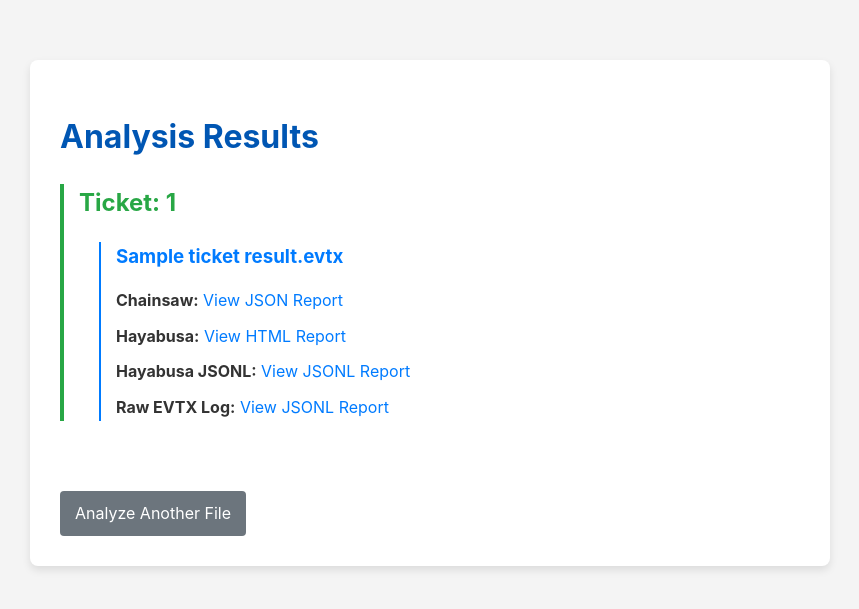
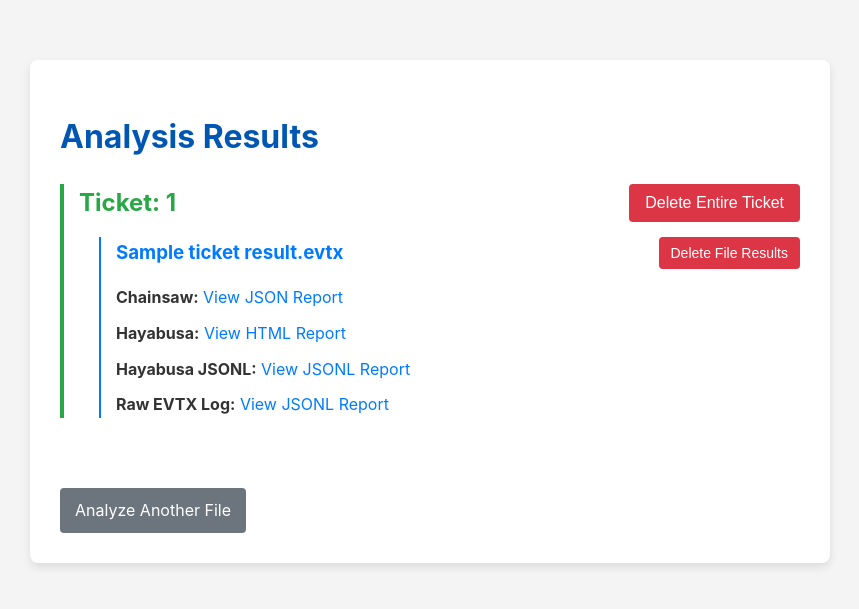
Before and after one commit to TheDr1ver/chayabusaw, a FastAPI app: template app/templates/results.html in a window 1280 px wide. Shown: the top 609 px of the page, without its empty margins (210-1069 px from the left). Run offline with FastAPI, Linux system fonts and the light colour scheme; the template is opened without the code that fills it: most values are stand-ins (such as "Sample title", 1, 10 or a date in 2020); parts of the project's set-up code (start-up, migrations or seed data) failed here and were passed over.

Commit message:
re-add delete button

```diff
--- a/app/main.py
+++ b/app/main.py
@@ -10,8 +10,8 @@ import zipfile
 from pathlib import Path
 
 import Evtx.Evtx as evtx
-from fastapi import FastAPI, File, UploadFile, Request, Form
-from fastapi.responses import HTMLResponse, RedirectResponse
+from fastapi import FastAPI, File, UploadFile, Request, Form, HTTPException
+from fastapi.responses import HTMLResponse, RedirectResponse, JSONResponse
 from fastapi.staticfiles import StaticFiles
 from fastapi.templating import Jinja2Templates
 
@@ -210,7 +210,10 @@ async def handle_file_upload(file: UploadFile = File(...), ticket_number: str =
     session_dir:Path = UPLOAD_DIR / session_id
     session_dir.mkdir()
 
-    upload_path = session_dir / (file.filename or "uploaded_file")
+    if not file.filename:
+        raise HTTPException(status_code=400, detail="No filename provided")
+
+    upload_path = session_dir / file.filename
 
     try:
         # Save the uploaded file
@@ -324,3 +327,94 @@ async def show_results(request: Request):
         "results.html",
         {"request": request, "results": results_by_ticket}
     )
+
+@app.delete("/delete-results/{ticket_number}/{file_stem}")
+async def delete_results(ticket_number: str, file_stem: str):
+    """Deletes the results directory and all associated files for a specific file stem within a ticket."""
+
+    try:
+        # Construct the path to the results directory for this ticket and file stem
+        results_dir_path = RESULTS_DIR / ticket_number / file_stem
+
+        # Check if the directory exists
+        if not results_dir_path.exists():
+            logger.warning(f"Results directory not found: {results_dir_path}")
+            raise HTTPException(status_code=404, detail=f"Results directory for '{file_stem}' in ticket '{ticket_number}' not found")
+
+        if not results_dir_path.is_dir():
+            logger.warning(f"Path exists but is not a directory: {results_dir_path}")
+            raise HTTPException(status_code=400, detail=f"'{file_stem}' is not a valid results directory")
+
+        # Delete the entire directory and its contents
+        shutil.rmtree(results_dir_path)
+        logger.info(f"Successfully deleted results directory: {results_dir_path}")
+
+        # Also clean up the corresponding JSONL directory if it exists
+        jsonl_dir_path = JSONL_DIR / ticket_number / file_stem
+        if jsonl_dir_path.exists() and jsonl_dir_path.is_dir():
+            shutil.rmtree(jsonl_dir_path)
+            logger.info(f"Successfully deleted JSONL directory: {jsonl_dir_path}")
+
+        # Check if the ticket directory is now empty and remove it if so
+        ticket_results_dir = RESULTS_DIR / ticket_number
+        if ticket_results_dir.exists() and ticket_results_dir.is_dir() and not any(ticket_results_dir.iterdir()):
+            ticket_results_dir.rmdir()
+            logger.info(f"Removed empty ticket directory: {ticket_results_dir}")
+
+        ticket_jsonl_dir = JSONL_DIR / ticket_number
+        if ticket_jsonl_dir.exists() and ticket_jsonl_dir.is_dir() and not any(ticket_jsonl_dir.iterdir()):
+            ticket_jsonl_dir.rmdir()
+            logger.info(f"Removed empty ticket JSONL directory: {ticket_jsonl_dir}")
+
+        return JSONResponse(
+            status_code=200,
+            content={"message": f"Successfully deleted results for '{file_stem}' in ticket '{ticket_number}'"}
+        )
+
+    except PermissionError as e:
+        logger.error(f"Permission denied when deleting {ticket_number}/{file_stem}: {e}")
+        raise HTTPException(status_code=403, detail="Permission denied: Unable to delete results directory")
+
+    except Exception as e:
+        logger.error(f"Error deleting results for {ticket_number}/{file_stem}: {e}")
+        raise HTTPException(status_code=500, detail=f"Internal server error: {str(e)}")
+
+@app.delete("/delete-ticket/{ticket_number}")
+async def delete_ticket(ticket_number: str):
+    """Deletes all results for an entire ticket."""
+
+    try:
+        # Construct the path to the ticket directory
+        ticket_results_dir = RESULTS_DIR / ticket_number
+        ticket_jsonl_dir = JSONL_DIR / ticket_number
+
+        deleted_something = False
+
+        # Delete the results directory if it exists
+        if ticket_results_dir.exists() and ticket_results_dir.is_dir():
+            shutil.rmtree(ticket_results_dir)
+            logger.info(f"Successfully deleted ticket results directory: {ticket_results_dir}")
+            deleted_something = True
+
+        # Delete the JSONL directory if it exists
+        if ticket_jsonl_dir.exists() and ticket_jsonl_dir.is_dir():
+            shutil.rmtree(ticket_jsonl_dir)
+            logger.info(f"Successfully deleted ticket JSONL directory: {ticket_jsonl_dir}")
+            deleted_something = True
+
+        if not deleted_something:
+            logger.warning(f"No directories found for ticket: {ticket_number}")
+            raise HTTPException(status_code=404, detail=f"No results found for ticket '{ticket_number}'")
+
+        return JSONResponse(
+            status_code=200,
+            content={"message": f"Successfully deleted all results for ticket '{ticket_number}'"}
+        )
+
+    except PermissionError as e:
+        logger.error(f"Permission denied when deleting ticket {ticket_number}: {e}")
+        raise HTTPException(status_code=403, detail="Permission denied: Unable to delete ticket directory")
+
+    except Exception as e:
+        logger.error(f"Error deleting ticket {ticket_number}: {e}")
+        raise HTTPException(status_code=500, detail=f"Internal server error: {str(e)}")
--- a/app/templates/results.html
+++ b/app/templates/results.html
@@ -9,13 +9,27 @@
         body { font-family: -apple-system, BlinkMacSystemFont, "Segoe UI", Roboto, "Helvetica Neue", Arial, sans-serif; line-height: 1.6; color: #333; max-width: 800px; margin: 40px auto; padding: 20px; background-color: #f4f4f4; }
         h1, h2 { color: #0056b3; }
         .container { background-color: #fff; padding: 30px; border-radius: 8px; box-shadow: 0 4px 8px rgba(0,0,0,0.1); }
-        .result-group { border-left: 3px solid #007bff; padding-left: 15px; margin-bottom: 30px; }
+        .result-group { border-left: 3px solid #007bff; padding-left: 15px; margin-bottom: 30px; position: relative; }
+        .ticket-header { display: flex; justify-content: space-between; align-items: center; margin-bottom: 15px; }
+        .file-header { display: flex; justify-content: space-between; align-items: center; margin-bottom: 10px; }
         ul { list-style-type: none; padding-left: 0; }
         li { margin-bottom: 10px; }
         a { color: #007bff; text-decoration: none; }
         a:hover { text-decoration: underline; }
         .back-link { display: inline-block; margin-top: 30px; background-color: #6c757d; color: white; padding: 10px 15px; border-radius: 4px; }
         .back-link:hover { background-color: #5a6268; text-decoration: none; }
+        .delete-btn { background-color: #dc3545; color: white; border: none; padding: 8px 12px; border-radius: 4px; cursor: pointer; font-size: 14px; margin-left: 10px; }
+        .delete-btn:hover { background-color: #c82333; }
+        .delete-ticket-btn { background-color: #dc3545; color: white; border: none; padding: 10px 16px; border-radius: 4px; cursor: pointer; font-size: 16px; }
+        .delete-ticket-btn:hover { background-color: #c82333; }
+        .modal { display: none; position: fixed; z-index: 1000; left: 0; top: 0; width: 100%; height: 100%; background-color: rgba(0,0,0,0.5); }
+        .modal-content { background-color: #fff; margin: 15% auto; padding: 20px; border-radius: 8px; width: 400px; text-align: center; }
+        .modal-buttons { margin-top: 20px; }
+        .modal-btn { padding: 10px 20px; margin: 0 10px; border: none; border-radius: 4px; cursor: pointer; }
+        .confirm-btn { background-color: #dc3545; color: white; }
+        .cancel-btn { background-color: #6c757d; color: white; }
+        .confirm-btn:hover { background-color: #c82333; }
+        .cancel-btn:hover { background-color: #5a6268; }
     </style>
 </head>
 <body>
@@ -28,11 +42,17 @@
 
         {% for ticket_number, ticket_results in results.items() %}
             <div class="result-group" style="border-left: 4px solid #28a745; margin-bottom: 40px;">
-                <h2 style="color: #28a745;">Ticket: {{ ticket_number }}</h2>
+                <div class="ticket-header">
+                    <h2 style="color: #28a745; margin: 0;">Ticket: {{ ticket_number }}</h2>
+                    <button class="delete-ticket-btn" onclick="confirmDeleteTicket('{{ ticket_number }}')">Delete Entire Ticket</button>
+                </div>
 
                 {% for source_name, reports in ticket_results.items() %}
                     <div style="margin-left: 20px; margin-bottom: 25px; border-left: 2px solid #007bff; padding-left: 15px;">
-                        <h3 style="color: #007bff; margin-bottom: 10px;">{{ source_name }}.evtx</h3>
+                        <div class="file-header">
+                            <h3 style="color: #007bff; margin: 0;">{{ source_name }}.evtx</h3>
+                            <button class="delete-btn" onclick="confirmDeleteFile('{{ ticket_number }}', '{{ source_name }}')">Delete File Results</button>
+                        </div>
                         <ul>
                             {% if reports.chainsaw %}
                                 <li><strong>Chainsaw:</strong> <a href="{{ reports.chainsaw }}" target="_blank">View JSON Report</a></li>
@@ -65,5 +85,88 @@
 
         <a href="/" class="back-link">Analyze Another File</a>
     </div>
+
+    <!-- Confirmation Modal -->
+    <div id="deleteModal" class="modal">
+        <div class="modal-content">
+            <h3>Confirm Deletion</h3>
+            <p id="deleteMessage"></p>
+            <p>This action cannot be undone.</p>
+            <div class="modal-buttons">
+                <button class="modal-btn confirm-btn" onclick="executeDelete()">Delete</button>
+                <button class="modal-btn cancel-btn" onclick="closeModal()">Cancel</button>
+            </div>
+        </div>
+    </div>
+
+    <script>
+        let currentDeleteAction = null;
+
+        function confirmDeleteFile(ticketNumber, fileName) {
+            currentDeleteAction = {
+                type: 'file',
+                ticketNumber: ticketNumber,
+                fileName: fileName
+            };
+            document.getElementById('deleteMessage').innerHTML =
+                `Are you sure you want to delete all results for <strong>${fileName}.evtx</strong> in ticket <strong>${ticketNumber}</strong>?`;
+            document.getElementById('deleteModal').style.display = 'block';
+        }
+
+        function confirmDeleteTicket(ticketNumber) {
+            currentDeleteAction = {
+                type: 'ticket',
+                ticketNumber: ticketNumber
+            };
+            document.getElementById('deleteMessage').innerHTML =
+                `Are you sure you want to delete <strong>ALL</strong> results for ticket <strong>${ticketNumber}</strong>?`;
+            document.getElementById('deleteModal').style.display = 'block';
+        }
+
+        function closeModal() {
+            document.getElementById('deleteModal').style.display = 'none';
+            currentDeleteAction = null;
+        }
+
+        function executeDelete() {
+            if (!currentDeleteAction) return;
+
+            let url;
+            if (currentDeleteAction.type === 'file') {
+                url = `/delete-results/${currentDeleteAction.ticketNumber}/${currentDeleteAction.fileName}`;
+            } else if (currentDeleteAction.type === 'ticket') {
+                url = `/delete-ticket/${currentDeleteAction.ticketNumber}`;
+            }
+
+            fetch(url, {
+                method: 'DELETE',
+                headers: {
+                    'Content-Type': 'application/json',
+                }
+            })
+            .then(response => {
+                if (response.ok) {
+                    // Reload the page to refresh the results
+                    window.location.reload();
+                } else {
+                    alert('Failed to delete results. Please try again.');
+                }
+            })
+            .catch(error => {
+                console.error('Error:', error);
+                alert('An error occurred while deleting results.');
+            });
+
+            closeModal();
+        }
+
+        // Close modal when clicking outside of it
+        window.onclick = function(event) {
+            const modal = document.getElementById('deleteModal');
+            if (event.target === modal) {
+                closeModal();
+            }
+        }
+    </script>
 </body>
 </html>
```
